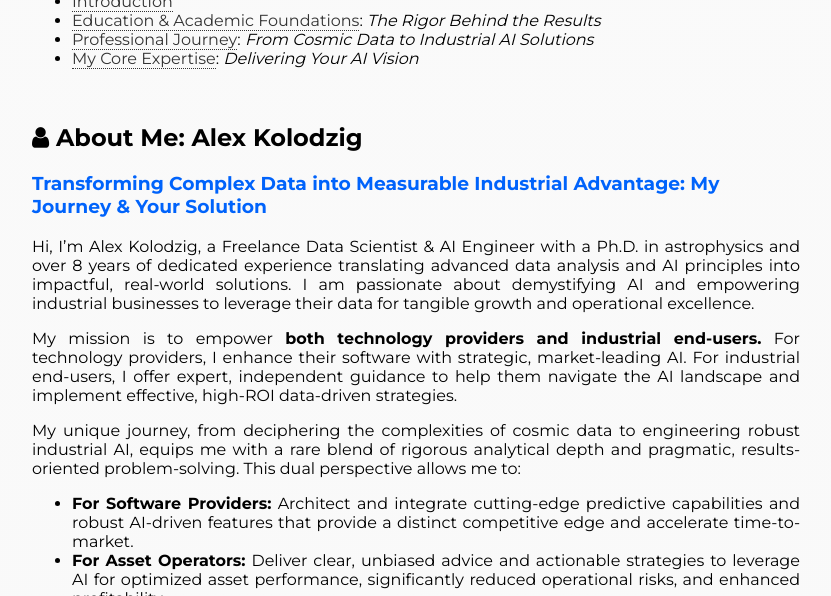
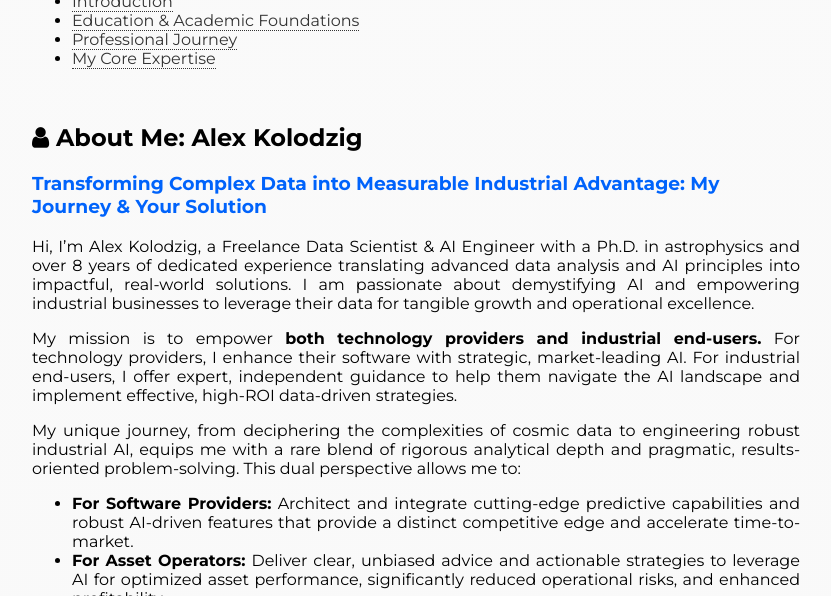
Before and after one commit to alexkolo/strategic-ai, a Jekyll site: the page built from en/about.md, in a window 1280 px wide and 900 px high, cut to the strip 304-900 px from the top of the window. Shown: the whole strip, without its empty margins (224-1055 px from the left). Built offline with Jekyll 4.4.1, drawn with Linux system fonts in a browser that asks for light colours; some web fonts are replaced.

Commit message:
change font style

```diff
--- a/en/about.md
+++ b/en/about.md
@@ -12,9 +12,9 @@ noindex: true # Good for preventing duplicate content issues if similar info is
 </div>
 
 - [Introduction](#intro)
-- [Education & Academic Foundations](#foundation): _The Rigor Behind the Results_
-- [Professional Journey](#professional-journey): _From Cosmic Data to Industrial AI Solutions_
-- [My Core Expertise](#core-expertise): _Delivering Your AI Vision_
+- [Education & Academic Foundations](#foundation)
+- [Professional Journey](#professional-journey)
+- [My Core Expertise](#core-expertise)
 
 {:#intro}
 <br>
@@ -149,4 +149,4 @@ _My approach combines deep theoretical understanding with hands-on expertise in
 
 <hr class="soft-divider" />
 
-Partnering with me means gaining a dedicated expert committed to transforming your data challenges into strategic opportunities. If you're ready to explore how tailored AI solutions can drive your business forward, I invite you to <a href="{{ site.meeting_link }}" target="_blank">schedule a call</a>.
+_Partnering with me means gaining a dedicated expert committed to transforming your data challenges into strategic opportunities. If you're ready to explore how tailored AI solutions can drive your business forward, I invite you to <a href="{{ site.meeting_link }}" target="_blank">schedule a call</a>._
```
